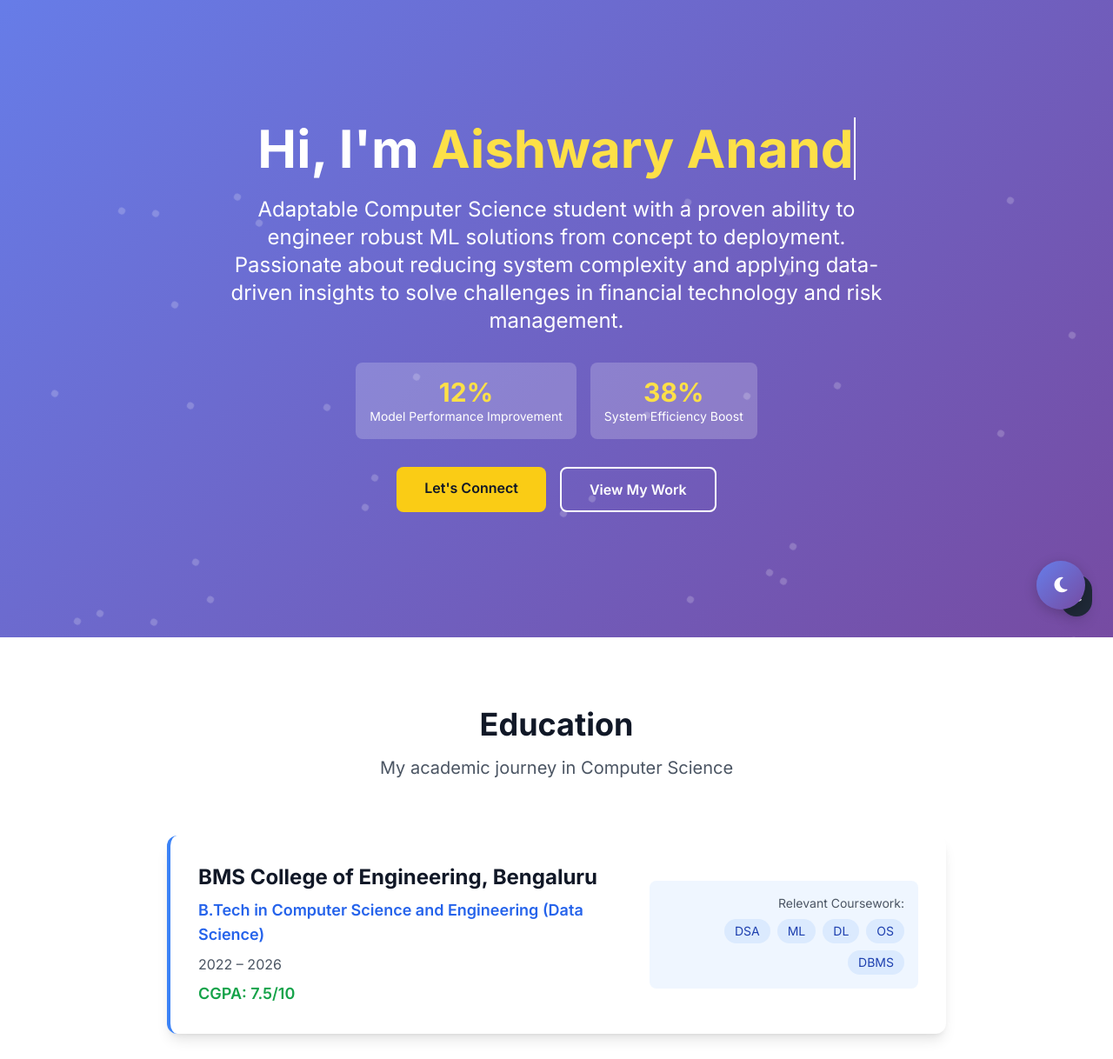
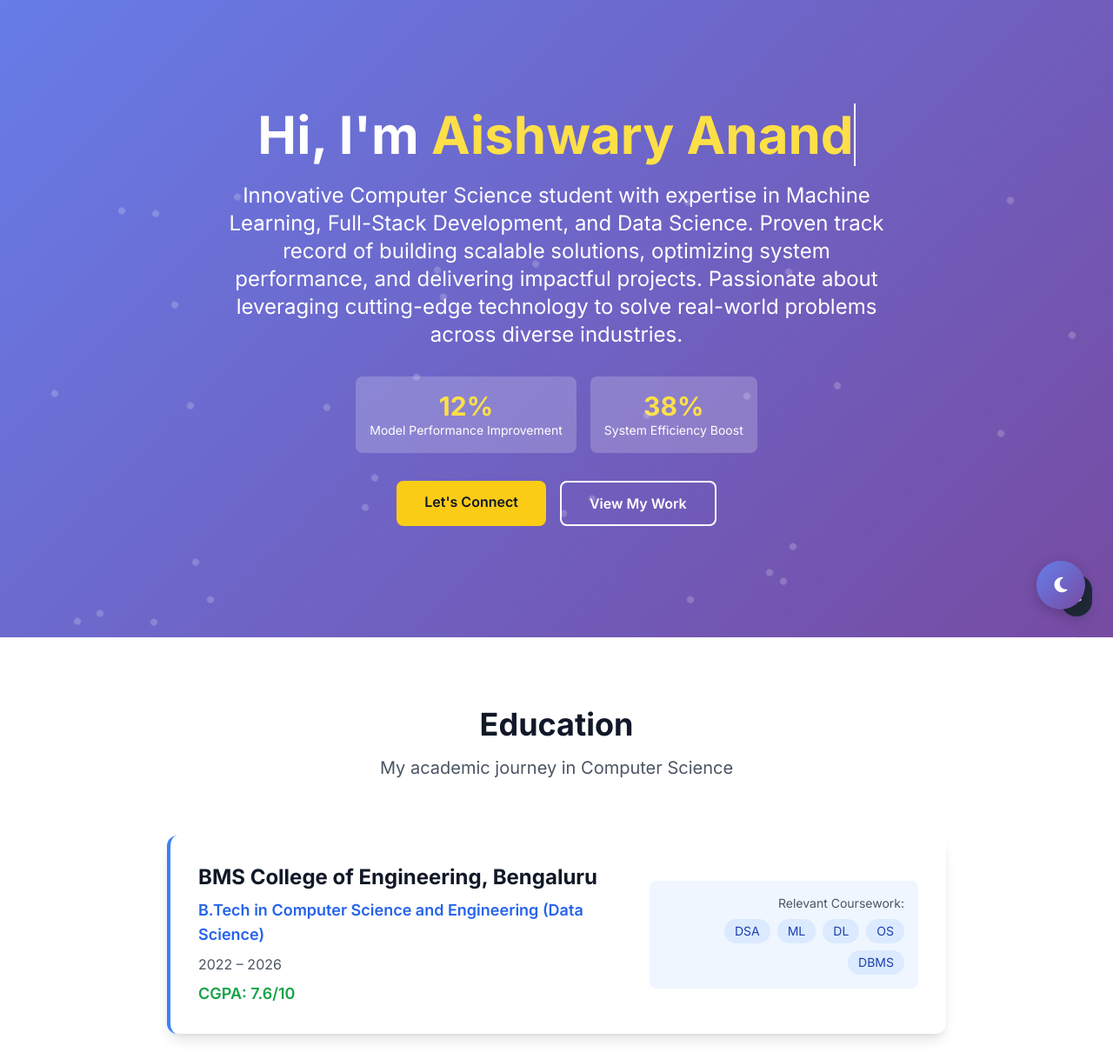
Before and after one commit to Aishwary-11/Aishwary-11-Aishwary-11.github.io, a plain HTML site: page index.html in a window 1280 px wide. Shown: the part 67-1285 px from the top of the page at 87% size. Drawn offline with nearby package versions, Linux system fonts and the light colour scheme.

Commit message:
Update CGPA to 7.6 and improve professional summary for broader appeal

```diff
--- a/index.html
+++ b/index.html
@@ -325,10 +325,9 @@
                     Hi, I'm <span class="text-yellow-300 typing-animation" id="typing-text">Aishwary Anand</span>
                 </h1>
                 <p class="text-xl md:text-2xl mb-8 leading-relaxed">
-                    Adaptable Computer Science student with a proven ability to engineer robust ML solutions from
-                    concept to deployment.
-                    Passionate about reducing system complexity and applying data-driven insights to solve challenges in
-                    financial technology and risk management.
+                    Innovative Computer Science student with expertise in Machine Learning, Full-Stack Development, and Data Science.
+                    Proven track record of building scalable solutions, optimizing system performance, and delivering impactful projects.
+                    Passionate about leveraging cutting-edge technology to solve real-world problems across diverse industries.
                 </p>
                 <div class="flex flex-col sm:flex-row gap-4 justify-center items-center mb-8">
                     <div class="bg-white bg-opacity-20 rounded-lg p-4">
@@ -370,7 +369,7 @@
                             <p class="text-lg text-blue-600 font-semibold mb-2">B.Tech in Computer Science and
                                 Engineering (Data Science)</p>
                             <p class="text-gray-600 mb-2">2022 – 2026</p>
-                            <p class="text-lg font-semibold text-green-600">CGPA: 7.5/10</p>
+                            <p class="text-lg font-semibold text-green-600">CGPA: 7.6/10</p>
                         </div>
                         <div class="text-right">
                             <div class="bg-blue-50 rounded-lg p-4">
```
